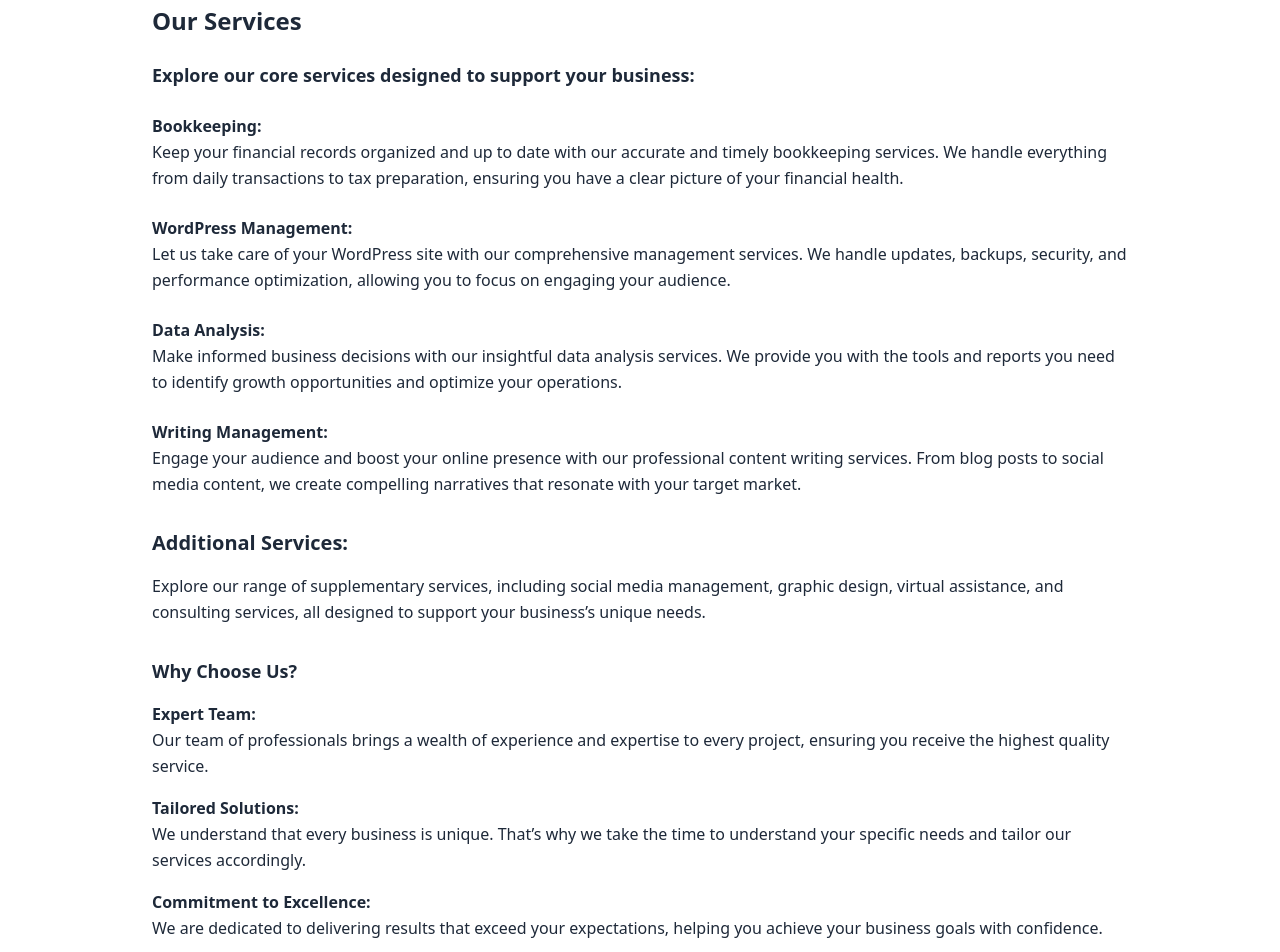
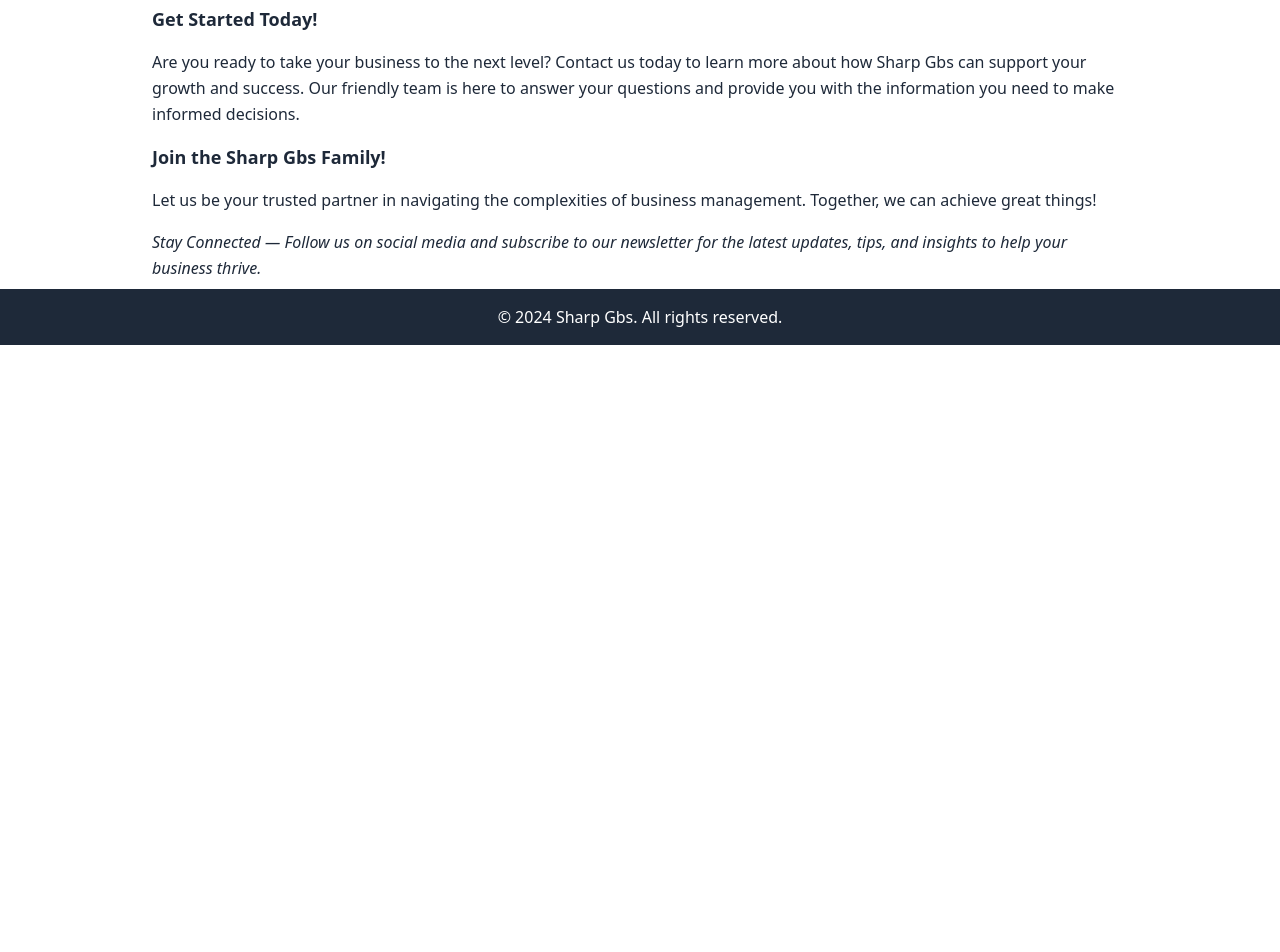
Before and after one commit to samp1uran/Sharp-Gbs, a React (Vite) app: page / in a window 1280 px wide. Shown: the part 1480-2432 px from the top of the page. After the commit the page ends 1825 px from the top, so only its background shows below. Built offline with nearby package versions, Linux system fonts and the light colour scheme.

Commit message:
Updated Content.

```diff
--- a/src/components/About.jsx
+++ b/src/components/About.jsx
@@ -39,77 +39,7 @@
     </section>
 
     <section>
-      <h3 className="text-xl font-bold text-gray-900 mb-4">What We Offer</h3>
-
-      <div className="space-y-4 pl-4 border-l-2 border-gray-300">
-        <div>
-          <h4 className="text-lg font-semibold text-gray-900">Bookkeeping:</h4>
-          <p>
-            Our meticulous bookkeeping services ensure that your financial records are accurate, organized, and compliant, giving
-            you peace of mind and clarity in your financial health.
-          </p>
-        </div>
-        <div>
-          <h4 className="text-lg font-semibold text-gray-900">Management:</h4>
-          <p>
-            We provide comprehensive management of your WordPress site, including updates, security, backups, and performance
-            optimization, so you can engage your audience without technical worries.
-          </p>
-        </div>
-        <div>
-          <h4 className="text-lg font-semibold text-gray-900">Data Analysis:</h4>
-          <p>
-            Our insightful data analysis services help you make informed business decisions by uncovering trends and opportunities
-            that drive growth.
-          </p>
-        </div>
-        <div>
-          <h4 className="text-lg font-semibold text-gray-900">Content Writing Management:</h4>
-          <p>
-            We create compelling content that resonates with your audience, enhancing your online presence and engagement through
-            professional writing and management services.
-          </p>
-        </div>
-        <div>
-          <h4 className="text-lg font-semibold text-gray-900">Digital Consulting:</h4>
-          <p>
-            Our consulting services offer strategic guidance to help you navigate the digital landscape, optimize your operations,
-            and implement effective solutions tailored to your business goals.
-          </p>
-        </div>
-      </div>
-    </section>
-
-    <section>
-      <h3 className="text-xl font-bold text-gray-900 mb-4">Why Choose Sharp Gbs?</h3>
-
-      <div className="space-y-4 pl-4 border-l-2 border-gray-300">
-        <div>
-          <h4 className="text-lg font-semibold text-gray-900">Expertise:</h4>
-          <p>
-            Our team consists of skilled professionals with extensive experience in their respective fields, ensuring you receive
-            top-notch service and support.
-          </p>
-        </div>
-        <div>
-          <h4 className="text-lg font-semibold text-gray-900">Tailored Solutions:</h4>
-          <p>
-            We take the time to understand your business and its unique challenges, allowing us to provide customized solutions
-            that align with your objectives.
-          </p>
-        </div>
-        <div>
-          <h4 className="text-lg font-semibold text-gray-900">Commitment to Quality:</h4>
-          <p>
-            We are dedicated to delivering high-quality results that exceed your expectations, helping you achieve your business
-            goals with confidence.
-          </p>
-        </div>
-      </div>
-    </section>
-
-    <section>
-      <h4 className="text-lg font-semibold text-gray-900 mb-2">Join Us on Your Journey</h4>
+      <h4 className="text-xl font-bold text-gray-900 mb-2">Join Us on Your Journey</h4>
       <p>
         At Sharp Gbs, we are excited to be part of your business journey. Whether you are a startup looking for foundational
         support or an established company seeking to optimize your operations, we are here to help. Let us be your trusted partner
--- a/src/components/Home.jsx
+++ b/src/components/Home.jsx
@@ -1,88 +1,66 @@
-
 export default function Home() {
   return (
-
     <main className="px-6 py-2 text-gray-800 max-w-5xl mx-auto leading-relaxed">
       <div className="space-y-8">
-
-
         <section className="bg-gray-100 p-6 rounded-xl shadow">
           <h1 className="text-4xl font-bold mb-4">Welcome to Sharp Gbs</h1>
-      <p className="mb-4">At Sharp Gbs, we understand that running a successful business requires more than just hard work; it requires the right support and expertise.</p>
-      <p>That’s why we offer a comprehensive suite of professional services designed to help you streamline your operations, enhance your online presence, and make informed decisions that drive growth. Whether you’re a small startup or an established enterprise, our dedicated team is here to provide tailored solutions that meet your unique needs.</p>
+          <p className="mb-4">
+            At Sharp Gbs, we understand that running a successful business
+            requires more than just hard work; it requires the right support and
+            expertise.
+          </p>
+          <p>
+            That’s why we offer a comprehensive suite of professional services
+            designed to help you streamline your operations, enhance your online
+            presence, and make informed decisions that drive growth. Whether
+            you’re a small startup or an established enterprise, our dedicated
+            team is here to provide tailored solutions that meet your unique
+            needs.
+          </p>
         </section>
 
         <section className="bg-gray-50 p-6 rounded-xl shadow">
           <h2 className="text-xl font-bold mb-2">Our Mission</h2>
-      <p>Our mission is to empower businesses like yours by providing exceptional services that simplify your processes and enhance your productivity. We believe that every business deserves access to high-quality support, and we are committed to delivering results that exceed your expectations.</p>
+          <p>
+            Our mission is to empower businesses like yours by providing
+            exceptional services that simplify your processes and enhance your
+            productivity. We believe that every business deserves access to
+            high-quality support, and we are committed to delivering results
+            that exceed your expectations.
+          </p>
         </section>
 
         <div className="rounded-xl overflow-hidden shadow-lg">
-      <img src="/Sharp Gbs.jpg" alt="Sharp Gbs" className="w-full h-auto object-cover rounded-xl"/>
+          <img
+            src="/Sharp Gbs.jpg"
+            alt="Sharp Gbs"
+            className="w-full h-auto object-cover rounded-xl"
+          />
         </div>
-
-    <section className="space-y-6">
-      <h2 className="text-2xl font-bold">Our Services</h2>
-      <h3 className="text-lg font-semibold">Explore our core services designed to support your business:</h3>
-
-      <div>
-        <h4 className="font-semibold">Bookkeeping:</h4>
-        <p>Keep your financial records organized and up to date with our accurate and timely bookkeeping services. We handle everything from daily transactions to tax preparation, ensuring you have a clear picture of your financial health.</p>
-      </div>
-
-      <div>
-        <h4 className="font-semibold">WordPress Management:</h4>
-        <p>Let us take care of your WordPress site with our comprehensive management services. We handle updates, backups, security, and performance optimization, allowing you to focus on engaging your audience.</p>
-      </div>
-
-      <div>
-        <h4 className="font-semibold">Data Analysis:</h4>
-        <p>Make informed business decisions with our insightful data analysis services. We provide you with the tools and reports you need to identify growth opportunities and optimize your operations.</p>
-      </div>
-
-      <div>
-        <h4 className="font-semibold">Writing Management:</h4>
-        <p>Engage your audience and boost your online presence with our professional content writing services. From blog posts to social media content, we create compelling narratives that resonate with your target market.</p>
-      </div>
-    </section>
-
-    <section className="space-y-4">
-      <h3 className="text-xl font-bold">Additional Services:</h3>
-      <p>Explore our range of supplementary services, including social media management, graphic design, virtual assistance, and consulting services, all designed to support your business’s unique needs.</p>
-    </section>
-
-    <section className="space-y-4">
-      <h4 className="text-lg font-bold">Why Choose Us?</h4>
-
-      <div>
-        <h5 className="font-semibold">Expert Team:</h5>
-        <p>Our team of professionals brings a wealth of experience and expertise to every project, ensuring you receive the highest quality service.</p>
-      </div>
-
-      <div>
-        <h5 className="font-semibold">Tailored Solutions:</h5>
-        <p>We understand that every business is unique. That’s why we take the time to understand your specific needs and tailor our services accordingly.</p>
-      </div>
-
-      <div>
-        <h5 className="font-semibold">Commitment to Excellence:</h5>
-        <p>We are dedicated to delivering results that exceed your expectations, helping you achieve your business goals with confidence.</p>
-      </div>
-    </section>
 
         <section className="space-y-4">
           <h4 className="text-lg font-bold">Get Started Today!</h4>
-      <p>Are you ready to take your business to the next level? Contact us today to learn more about how Sharp Gbs can support your growth and success. Our friendly team is here to answer your questions and provide you with the information you need to make informed decisions.</p>
+          <p>
+            Are you ready to take your business to the next level? Contact us
+            today to learn more about how Sharp Gbs can support your growth and
+            success. Our friendly team is here to answer your questions and
+            provide you with the information you need to make informed
+            decisions.
+          </p>
 
           <h4 className="text-lg font-bold">Join the Sharp Gbs Family!</h4>
-      <p>Let us be your trusted partner in navigating the complexities of business management. Together, we can achieve great things!</p>
+          <p>
+            Let us be your trusted partner in navigating the complexities of
+            business management. Together, we can achieve great things!
+          </p>
 
-      <p className="italic">Stay Connected — Follow us on social media and subscribe to our newsletter for the latest updates, tips, and insights to help your business thrive.</p>
+          <p className="italic">
+            Stay Connected — Follow us on social media and subscribe to our
+            newsletter for the latest updates, tips, and insights to help your
+            business thrive.
+          </p>
         </section>
       </div>
     </main>
-
-
-
   );
 }
--- a/src/components/Services.jsx
+++ b/src/components/Services.jsx
@@ -18,33 +18,6 @@
     </div>
 
     <div className="space-y-4">
-      <marquee>
-        <h3 className="text-xl font-semibold italic text-black-700">Additional Services</h3>
-      </marquee>
-      <p>
-        In addition to our core offerings, we also provide a range of supplementary services to further support your
-        business needs. These include:
-      </p>
-
-      <ul className="list-disc pl-6 space-y-2">
-        <li>
-          <strong>Social Media Management:</strong> Enhance your online presence and engage with your audience through effective
-          social media strategies.
-        </li>
-        <li>
-          <strong>Graphic Design:</strong> Create visually appealing graphics and branding materials that reflect your business identity.
-        </li>
-        <li>
-          <strong>Virtual Assistance:</strong> Streamline your operations with our virtual assistant services, handling administrative
-          tasks and freeing up your time for strategic initiatives.
-        </li>
-      </ul>
-
-      <h3 className="text-xl font-semibold text-gray-900">Consulting Services</h3>
-      <p>
-        Benefit from our expertise in business strategy, financial planning, and operational
-        efficiency to drive your business forward.
-      </p>
 
       <h2 className="text-xl font-bold text-gray-800">
         At Sharp Gbs, we are dedicated to helping your business thrive through our comprehensive suite of services.
```
Lines whose indentation alone changed are shown as unchanged.
